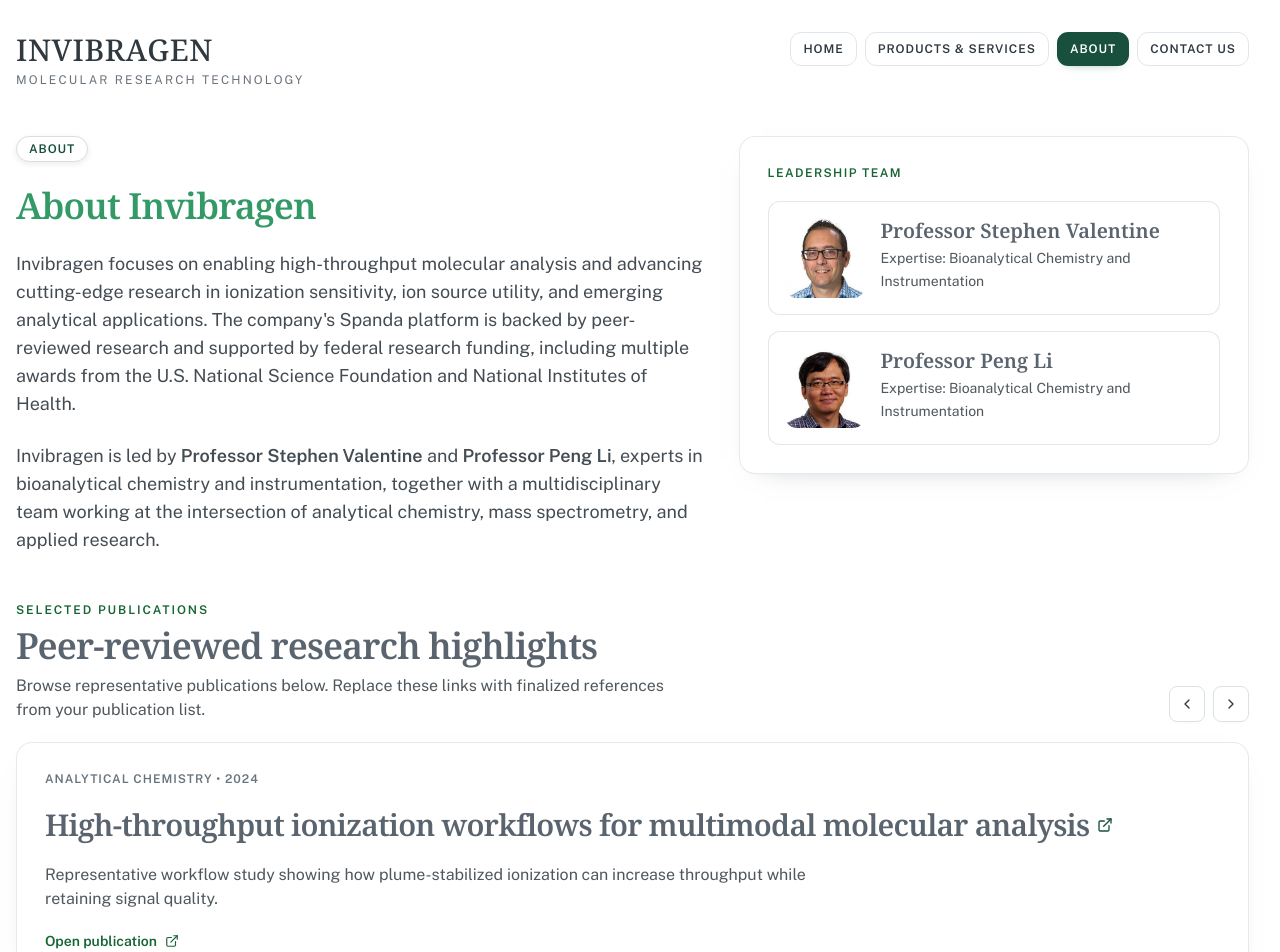
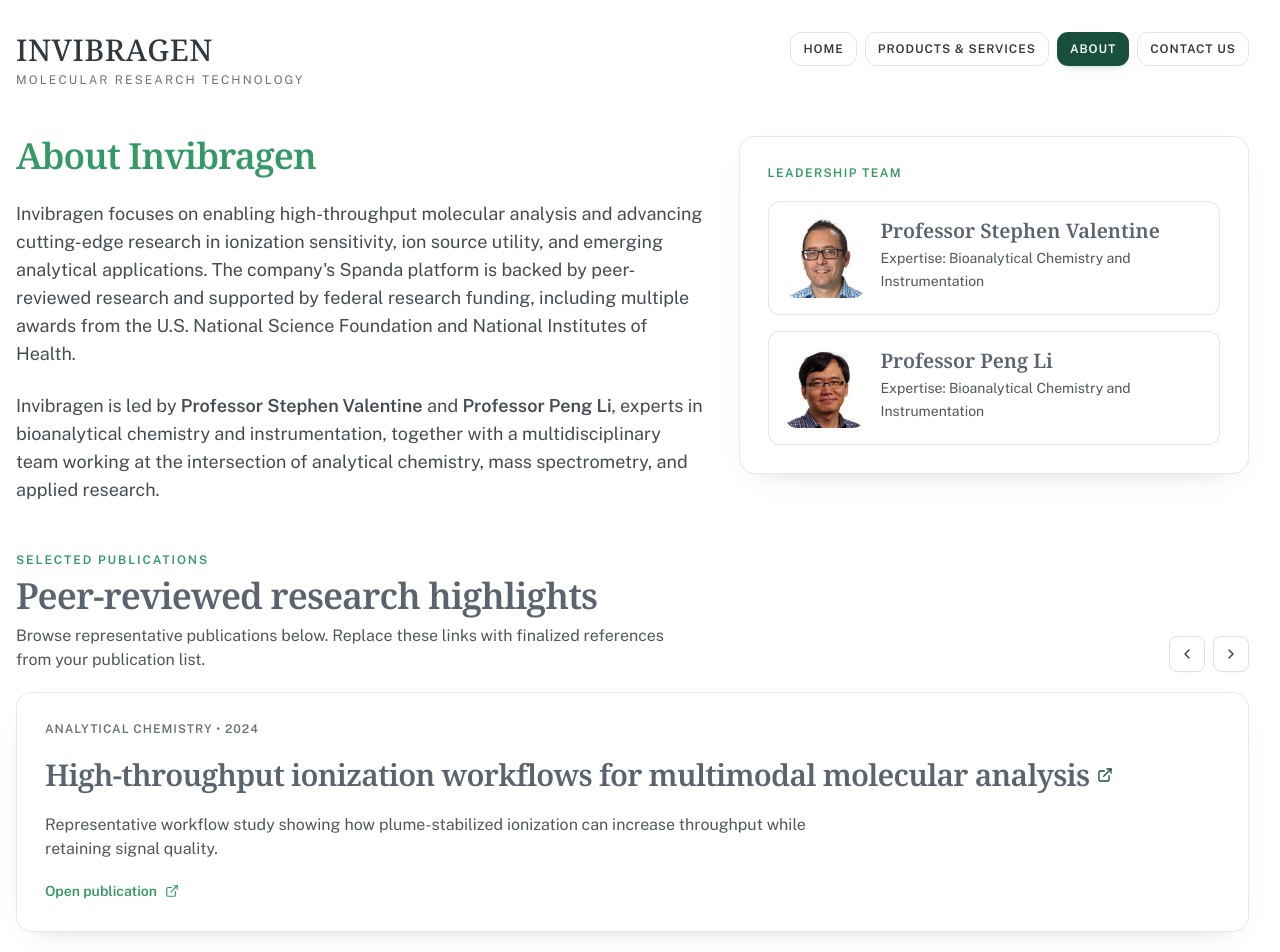
Before and after one commit to ElliotRoe/invibragen-web, a React (Vite) app: page /about in a window 1280 px wide. Shown: the top 952 px of the page. Built offline with nearby package versions, Linux system fonts and the light colour scheme.

Commit message:
Remove About badge above About Invibragen heading

```diff
--- a/src/pages/about-page.tsx
+++ b/src/pages/about-page.tsx
@@ -66,10 +66,6 @@
     <div className="space-y-10 sm:space-y-12">
       <section className="grid gap-8 lg:grid-cols-[1.15fr_0.85fr] lg:items-start">
         <div className="space-y-6">
-          <span className="inline-flex rounded-full border border-[#d9dfdb] bg-white px-3 py-1 text-xs font-semibold uppercase tracking-[0.08em] text-[#184f3d] shadow-[0_2px_6px_rgba(15,23,42,0.08)]">
-            About
-          </span>
-
           <h1 className={aboutHeadingClass}>
             About Invibragen
           </h1>
@@ -88,7 +84,7 @@
 
         <Card className="bg-white">
           <CardContent className="space-y-5">
-            <p className="text-xs font-semibold uppercase tracking-[0.12em] text-[#166534]">Leadership Team</p>
+            <p className="text-xs font-semibold uppercase tracking-[0.12em] text-[#339966]">Leadership Team</p>
             <div className="space-y-4">
               <article className="flex items-start gap-4 rounded-xl border border-border/80 bg-white p-4">
                 <img
@@ -129,7 +125,7 @@
       <section className="space-y-5" id="selected-publications">
         <div className="flex flex-wrap items-end justify-between gap-4">
           <div className="space-y-2">
-            <p className="text-xs font-semibold uppercase tracking-[0.16em] text-[#166534]">Selected Publications</p>
+            <p className="text-xs font-semibold uppercase tracking-[0.16em] text-[#339966]">Selected Publications</p>
             <h2 className={primaryHeadingClass}>
               Peer-reviewed research highlights
             </h2>
@@ -180,7 +176,7 @@
               {publication.summary}
             </p>
             <a
-              className="inline-flex items-center gap-2 text-sm font-semibold text-[#166534] hover:text-brand-charcoal"
+              className="inline-flex items-center gap-2 text-sm font-semibold text-[#339966] hover:text-brand-charcoal"
               href={publication.href}
               rel="noreferrer"
               target="_blank"
```
